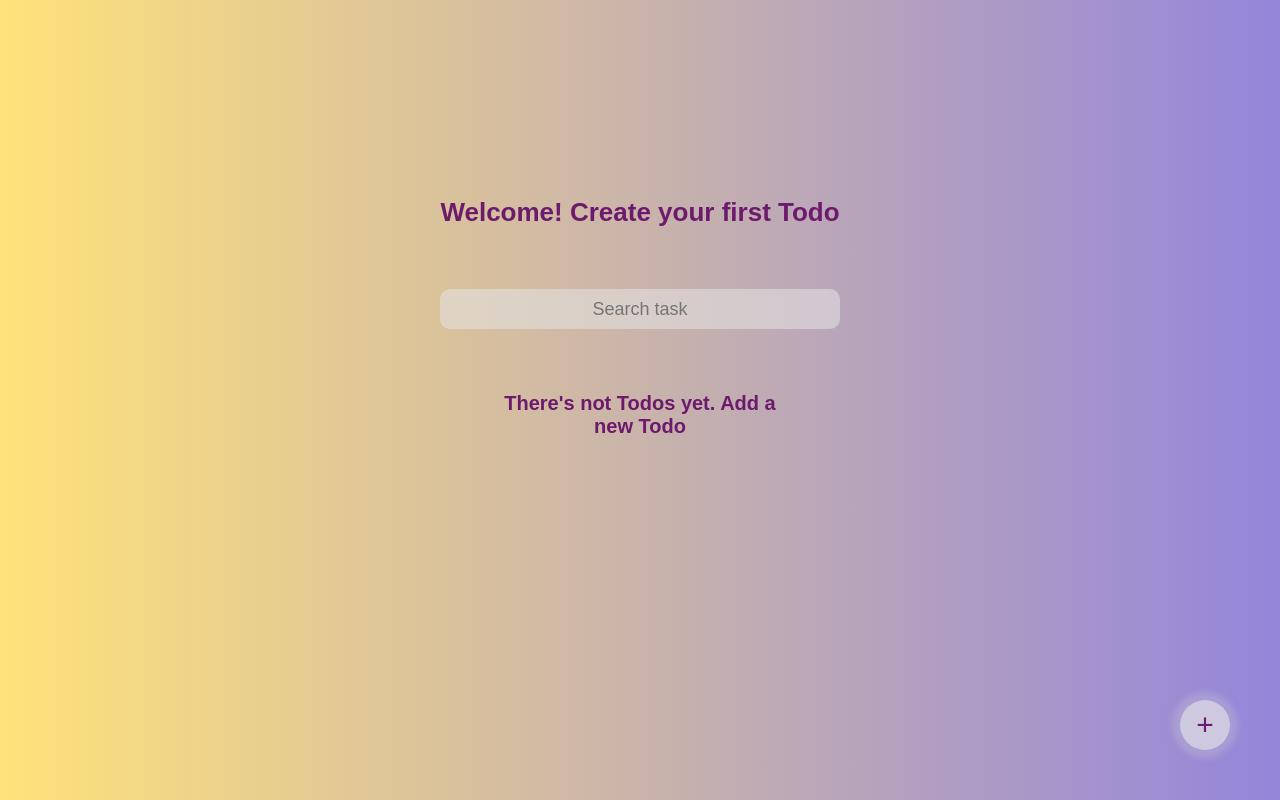
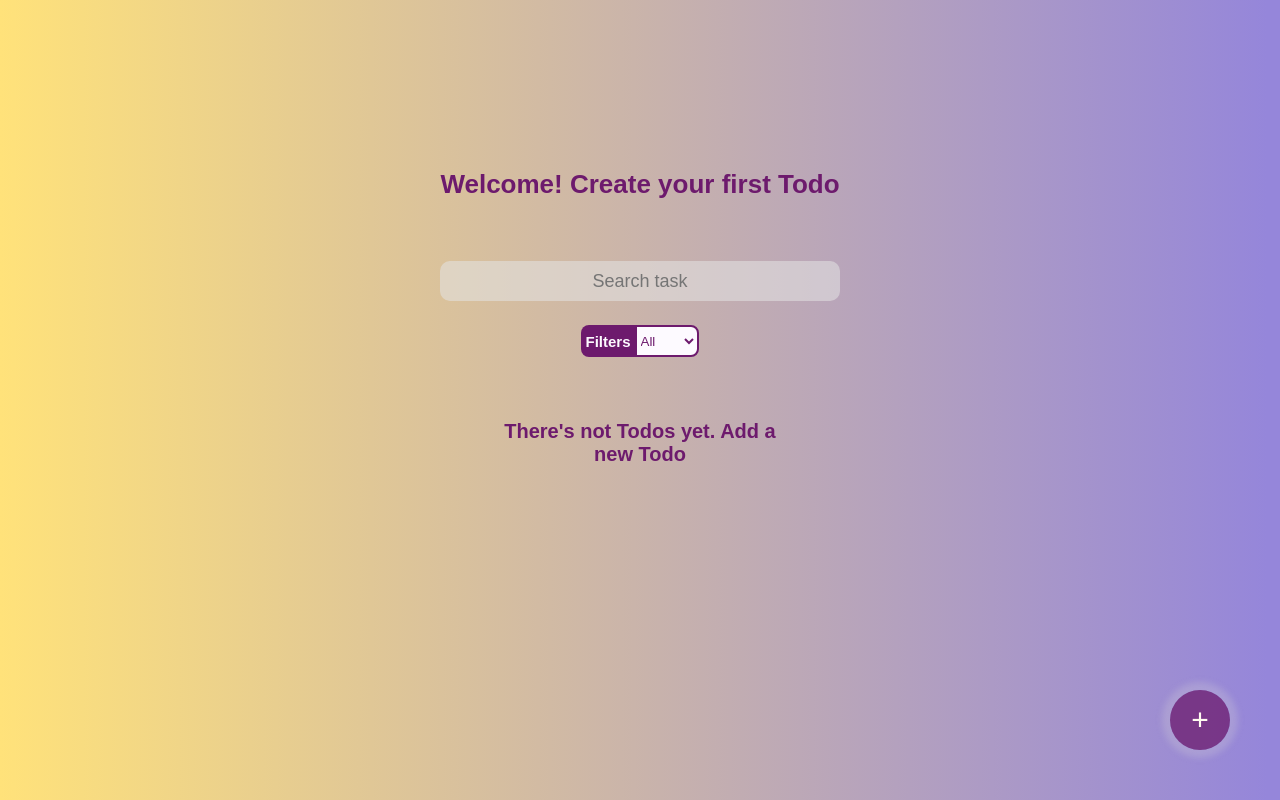
Before and after one commit to Rubenbot07/TODO-Machine-React-Platzi, a React (Vite) app: page / in a window 1280 px wide. Built offline with nearby package versions, Linux system fonts and the light colour scheme.

Commit message:
Todo categories and Todo Filter by categories

```diff
--- a/src/App/App.css
+++ b/src/App/App.css
@@ -16,7 +16,8 @@ html {
     background: -webkit-linear-gradient(90deg, rgba(255,255,255,1) 0%, rgba(255,226,122,1) 0%, rgba(149,134,218,1) 99%);
     background: linear-gradient(90deg, rgba(255,255,255,1) 0%, rgba(255,226,122,1) 0%, rgba(149,134,218,1) 99%);
     filter: progid:DXImageTransform.Microsoft.gradient(startColorstr="#ffffff",endColorstr="#9586da",GradientType=1);
-    height: 100vh;
+    height: 100%;
+    min-height: 100vh;
     padding: 2rem;
     gap: 2.4rem;
 }
--- a/src/App/AppUI.jsx
+++ b/src/App/AppUI.jsx
@@ -9,12 +9,15 @@ import { CreateTodoButton } from '../CreateTodoButton'
 import { Modal } from '../Modal'
 import { TodoForm } from '../TodoForm'
 import { TodoContext } from '../TodoContext'
+import { TodoFiltered } from '../TodoFilter'
+import { Filter } from '../Filter'
+
 export function AppUI () {
   return (
     <>
       <TodoCounter />
       <TodoSearch />
-
+      <Filter />
       <TodoContext.Consumer>
         {({
           loading,
@@ -23,7 +26,8 @@ export function AppUI () {
           completeTodo,
           deleteTodo,
           openModal,
-          setOpenModal
+          setOpenModal,
+          categoryFilter
         }) => {
           return (
             <>
@@ -31,20 +35,21 @@ export function AppUI () {
                 {loading && <TodosLoading />}
                 {error && <TodosError />}
                 {(!loading && searchedTodos.length === 0 && !error) && <EmptyTodos />}
+                {categoryFilter !== 'All' && <TodoFiltered />}
 
-                {
+                {categoryFilter === 'All' &&
                   searchedTodos.map((item, index) => {
                     return (
                       <TodoItem
                         key={index}
                         task={item.text}
                         completed={item.completed}
-                        onComplete={() => completeTodo(item.text)}
+                        category={item.categories}
+                        onComplete={() => completeTodo(index)}
                         onDelete={() => deleteTodo(item.text)}
                       />
                     )
-                  })
-                }
+                  })}
               </TodoList>
               <CreateTodoButton setOpenModal={setOpenModal} />
               {openModal && (
--- a/src/CreateTodoButton/CreateTodoButton.css
+++ b/src/CreateTodoButton/CreateTodoButton.css
@@ -2,13 +2,13 @@
     position: fixed;
     bottom: 5rem;
     right: 5rem;
-    width: 5rem;
-    height: 5rem;
+    width: 6rem;
+    height: 6rem;
     border: none;
     border-radius: 50%;
     font-size: 3rem;
-    background-color: rgba(228, 228, 228, 0.702);
-    color: rgb(109, 26, 109);
+    background-color: rgba(109, 26, 109, 0.742);
+    color: floralwhite;
     cursor: pointer;
     z-index: 1;
     box-shadow: 0px 0px 6px 8px rgba(218, 217, 217, 0.25);
--- /dev/null
+++ b/src/Filter/Filter.css
@@ -0,0 +1,36 @@
+.filters {
+    display: flex;
+    grid-column: 1 / -1;
+}
+.filters span {
+    display: flex;
+    justify-content: center;
+    align-items: center;
+    font-size: 1.5rem;
+    color: #fdfaff;
+    background-color: rgb(109, 26, 109);
+    height: 32px;
+    border-end-start-radius: 8px;
+    border-start-start-radius: 8px;
+    font-weight: bold;
+    padding-inline-start: 4px;
+    padding-inline-end: 4px;
+}
+.filters select{
+    height: 32px;
+    background-color: #fdfaff;
+    border-start-end-radius: 8px;
+    border-end-end-radius: 8px;
+    outline-color: rgb(109, 26, 109);
+    color: rgb(109, 26, 109);
+    border: 2px solid rgb(109, 26, 109);
+    margin-block-start: 0px;
+    cursor: pointer;
+  }
+  .filters select:focus option:checked {
+    background-color: rgb(109, 26, 109);
+    color: #fdfaff; /* Cambia el color del texto si es necesario */
+  }
+  .filters select:focus option {
+    border-radius: 8px;
+  }
--- /dev/null
+++ b/src/Filter/index.jsx
@@ -0,0 +1,38 @@
+import { useContext } from 'react'
+import { TodoContext } from '../TodoContext'
+import './Filter.css'
+
+export function Filter () {
+  const {
+    categoryFilter,
+    setCategoryFilter
+  } = useContext(TodoContext)
+  const menuFilters = ['All', 'Home', 'Study', 'Gym', 'Others']
+
+  const changeFilter = (item) => {
+    console.log(categoryFilter)
+    setCategoryFilter(item)
+  }
+  return (
+    <div className='filters'>
+      <span>Filters</span>
+      <select
+        className='filters-container'
+        onChange={(event) => changeFilter(event.target.value)}
+      >
+        {
+            menuFilters.map((item, index) => {
+              return (
+                <option
+                  key={index}
+                  className='filterItem'
+                >
+                  {item}
+                </option>
+              )
+            })
+        }
+      </select>
+    </div>
+  )
+}
--- a/src/Modal/Modal.css
+++ b/src/Modal/Modal.css
@@ -6,7 +6,7 @@
     position: absolute;
     top: 0;
     width: 100vw;
-    height: 100vh;
+    height: 100%;
     background-color: rgba(4, 4, 4, 0.682);
     font-size: 2rem;
     color: #fff;
--- /dev/null
+++ b/src/TodoCategories/TodoCategories.css
@@ -0,0 +1,29 @@
+.categories-span {
+  display: inline-block;
+  font-size: 1.8rem;
+  color: #fdfaff;
+  background-color: rgb(109, 26, 109);
+  height: 32px;
+  padding: 4px;
+  border-end-start-radius: 8px;
+  border-start-start-radius: 8px;
+}
+
+.categories-container select{
+  height: 32px;
+  background-color: #fdfaff;
+  border-start-end-radius: 8px;
+  border-end-end-radius: 8px;
+  outline-color: rgb(109, 26, 109);
+  color: rgb(109, 26, 109);
+  border: 2px solid rgb(109, 26, 109);
+  margin-block-start: 2px;
+  cursor: pointer;
+}
+.categories-container select:focus option:checked {
+  background-color: rgb(109, 26, 109);
+  color: #fdfaff; /* Cambia el color del texto si es necesario */
+}
+.categories-container select:focus option {
+  border-radius: 8px;
+}
--- /dev/null
+++ b/src/TodoCategories/index.jsx
@@ -0,0 +1,32 @@
+import { useContext } from 'react'
+import './TodoCategories.css'
+import { TodoContext } from '../TodoContext'
+
+export function TodoCategories () {
+  const {
+    category,
+    setCategory
+  } = useContext(TodoContext)
+  const listItems = ['Others', 'Home', 'Study', 'Gym']
+  const changeCategory = (item) => {
+    setCategory(item)
+    console.log(typeof category)
+  }
+  return (
+    <div className='categories-container'>
+      <span className='categories-span'>Categories</span>
+      <select
+        onClick={(event) => changeCategory(event.target.value)}
+      >
+        {listItems.map((item, index) => (
+          <option
+            key={index}
+            className='list-item'
+          >
+            {item}
+          </option>
+        ))}
+      </select>
+    </div>
+  )
+}
--- a/src/TodoContext/index.jsx
+++ b/src/TodoContext/index.jsx
@@ -10,6 +10,8 @@ function TodoProvider ({ children }) {
   } = useLocalStorage('TODOS_V1', [])
   const [searchValue, setSearchValue] = useState('')
   const [openModal, setOpenModal] = useState(false)
+  const [category, setCategory] = useState('Others')
+  const [categoryFilter, setCategoryFilter] = useState('All')
 
   const completedTodos = todos.filter(todo => todo.completed).length
   const totalTodos = todos.length
@@ -25,20 +27,20 @@ function TodoProvider ({ children }) {
     newTodos.push(
       {
         text,
-        completed: false
+        completed: false,
+        categories: category
       }
     )
     saveTodos(newTodos)
   }
 
-  const completeTodo = (text) => {
+  const completeTodo = (index) => {
     const newTodos = [...todos]
-    const todoIndex = newTodos.findIndex((todo) => todo.text === text)
-    if (newTodos[todoIndex].completed === true) {
-      newTodos[todoIndex].completed = false
+    if (newTodos[index].completed === true) {
+      newTodos[index].completed = false
       saveTodos(newTodos)
     } else {
-      newTodos[todoIndex].completed = true
+      newTodos[index].completed = true
       saveTodos(newTodos)
     }
   }
@@ -62,7 +64,11 @@ function TodoProvider ({ children }) {
       completeTodo,
       deleteTodo,
       openModal,
-      setOpenModal
+      setOpenModal,
+      category,
+      setCategory,
+      categoryFilter,
+      setCategoryFilter
     }}
     >
       {children}
--- /dev/null
+++ b/src/TodoFilter/index.jsx
@@ -0,0 +1,31 @@
+import { useContext, useState } from 'react'
+import { TodoItem } from '../TodoItem'
+import { TodoContext } from '../TodoContext'
+
+export function TodoFiltered () {
+  const {
+    completeTodo,
+    deleteTodo,
+    searchedTodos,
+    categoryFilter
+  } = useContext(TodoContext)
+  const filtered = searchedTodos.filter((item) => item.categories === categoryFilter)
+  return (
+    <>
+      {
+        filtered.map((item, index) => {
+          return (
+            <TodoItem
+              key={index}
+              task={item.text}
+              completed={item.completed}
+              category={item.categories}
+              onComplete={() => completeTodo(item.text)}
+              onDelete={() => deleteTodo(item.text)}
+            />
+          )
+        })
+    }
+    </>
+  )
+}
--- a/src/TodoForm/index.jsx
+++ b/src/TodoForm/index.jsx
@@ -1,11 +1,13 @@
 import { useState, useContext } from 'react'
 import { TodoContext } from '../TodoContext'
+import { TodoCategories } from '../TodoCategories'
 import './TodoForm.css'
 
 export function TodoForm () {
   const {
     addTodo,
-    setOpenModal
+    setOpenModal,
+    setCategory
   } = useContext(TodoContext)
   const [newTodoValue, setNewTodoValue] = useState('')
 
@@ -15,6 +17,7 @@ export function TodoForm () {
       addTodo(newTodoValue)
     }
     setOpenModal(false)
+    setCategory('Others')
   }
 
   const onCancel = () => {
@@ -31,6 +34,7 @@ export function TodoForm () {
         placeholder='Write here!'
         onChange={onChange}
       />
+      <TodoCategories />
       <div className='TodoForm-buttonContainer'>
         <button
           className='TodoForm-button TodoForm-button--cancel'
```
